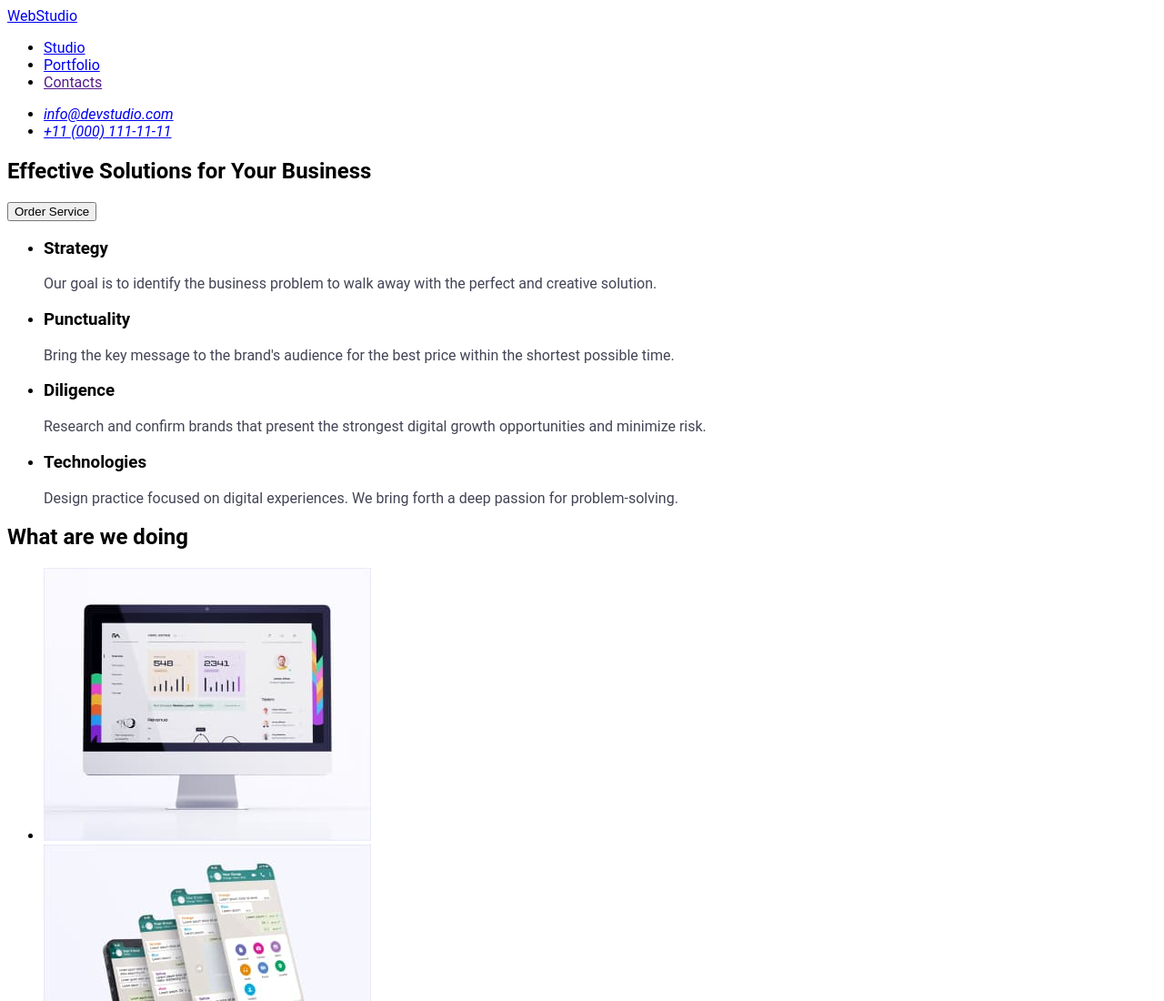
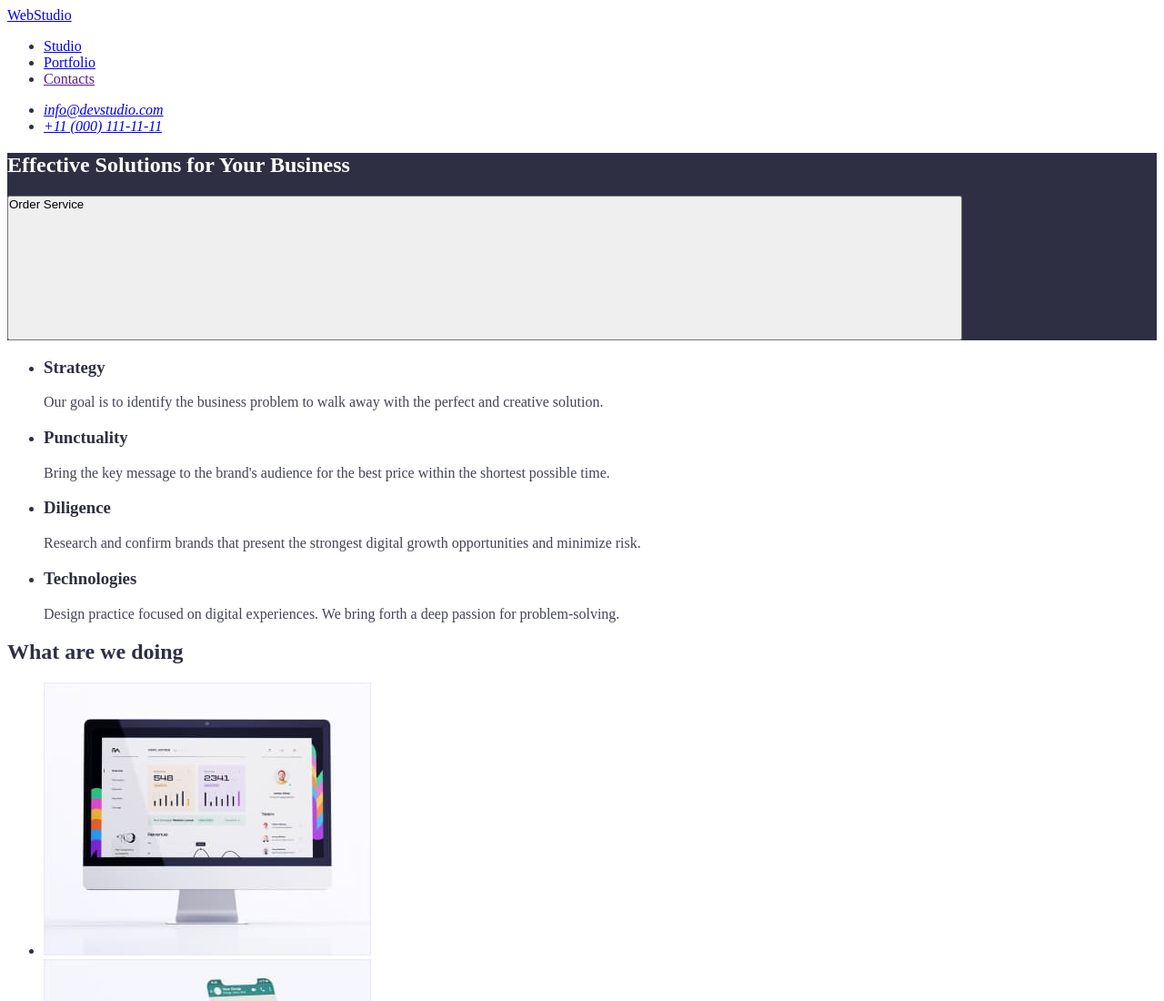
Before and after one commit to Olexandr597/goit-markup-hw-03, a plain HTML site: page index.html in a window 1280 px wide. Shown: the top 1100 px of the page at 91% size. Drawn offline with Linux system fonts and the light colour scheme.

Commit message:
something new

```diff
--- a/css/styles.css
+++ b/css/styles.css
@@ -1,9 +1,31 @@
 body{
-    font-family: 'Roboto';
+ font-family: 'Roboto' 'Raleway';
+font-size: 700;
+line-height: normal;
+color: #2E2F42;
+background-color:2E2F42;
+border: 1440;
 }
 p{
-    color: #434455;
+ color: #434455;
+}
+.logo{
+    background-color: #2E2F42;
+}
+.logo-text{
+    color: #FFFFFF;
 }
 .button{
-    cursor: pointer;
+cursor: pointer;
+display: flex;
+flex-direction: row;
+align-items: flex-start;
+padding: 0px;
+gap: 489px;
+width: 1050px;
+height: 159px;
+flex: none;
+order: 3;
+flex-grow: 0;
+z-index: 3;
 }
--- a/index.html
+++ b/index.html
@@ -5,6 +5,9 @@
     <meta http-equiv="X-UA-Compatible" content="IE=edge">
     <meta name="viewport" content="width=device-width, initial-scale=1.0">
     <title>WebStudio</title>
+    <link rel="preconnect" href="https://fonts.googleapis.com">
+    <link rel="preconnect" href="https://fonts.gstatic.com" crossorigin>
+    <link href="https://fonts.googleapis.com/css2?family=Raleway:wght@800&family=Roboto:wght@400;500;700&display=swap" rel="stylesheet">
     <link rel="stylesheet" href="css/styles.css">
 </head>
 
@@ -31,8 +34,8 @@
 
 
 <main>
-    <section>
-        <h1>Effective Solutions for Your Business</h1>
+    <section class="logo">
+        <h1 class="logo-text">Effective Solutions for Your Business</h1>
         <button class="button" type="button" >Order Service</button>
     </section>
 
```
